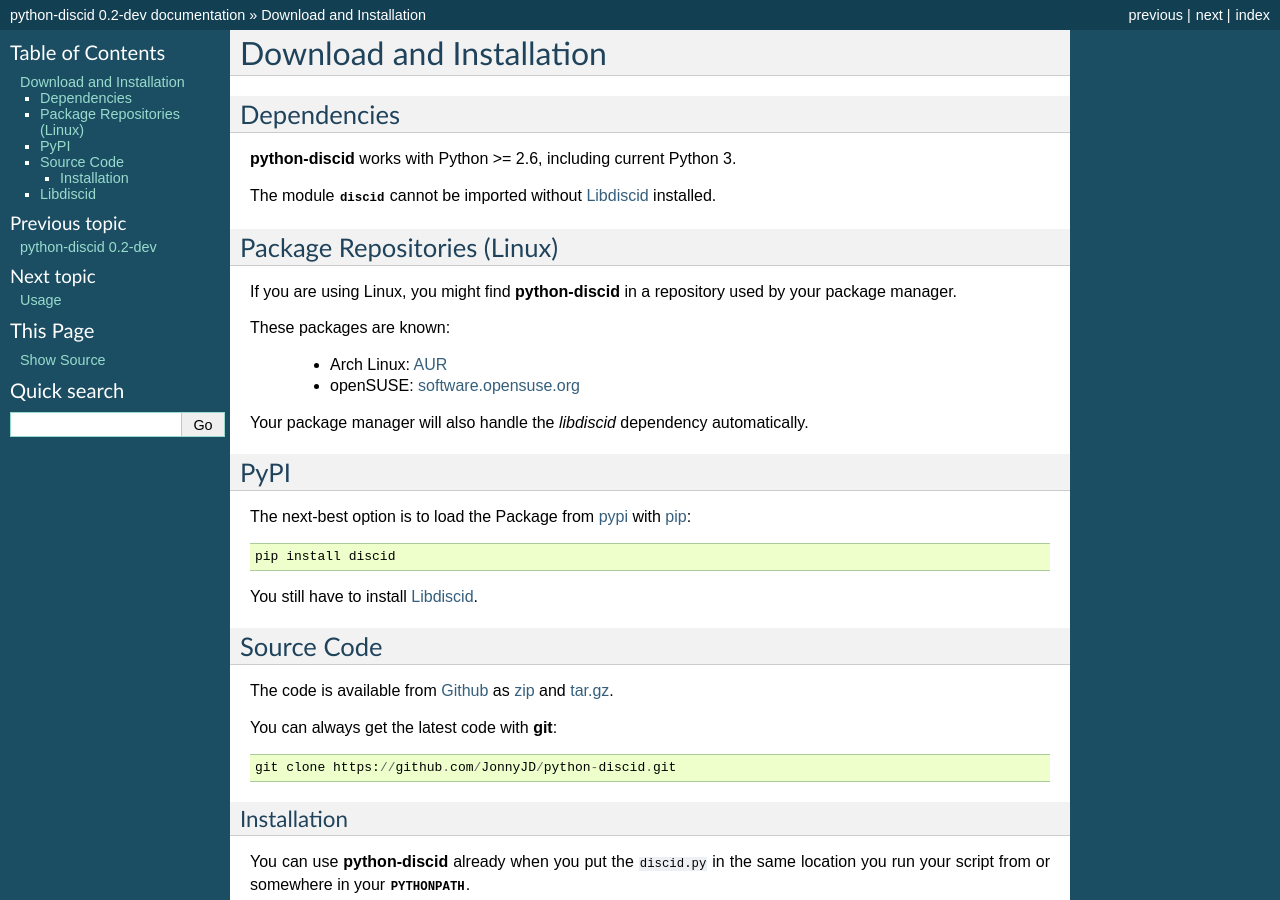
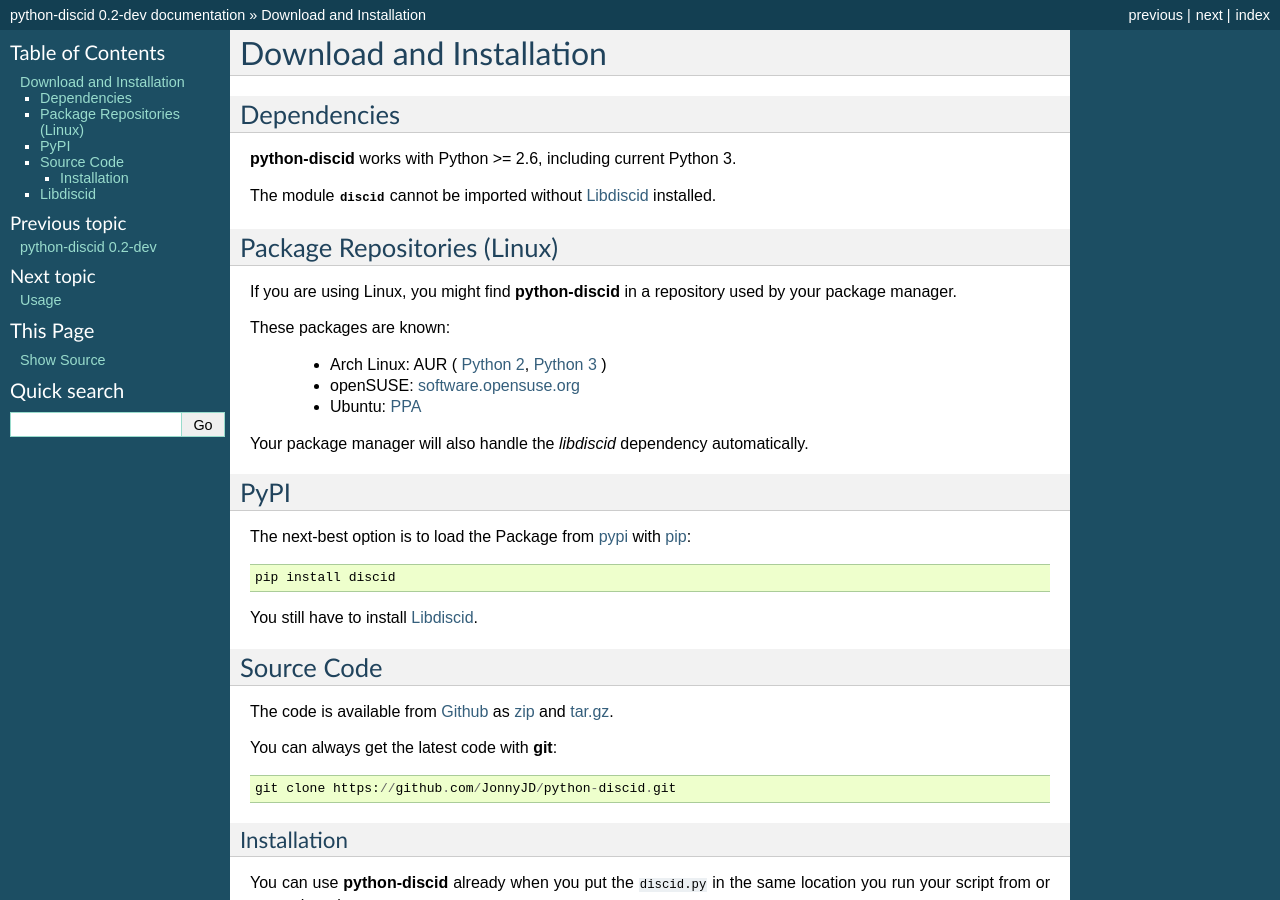
Before and after one commit to JonnyJD/python-discid, a Sphinx documentation site: the page built from doc/install.rst, in a window 1280 px wide and 900 px high. Built offline with Sphinx 7.4.7, drawn with Linux system fonts in a browser that asks for light colours.

Commit message:
doc: link Ubuntu package, python2 on Arch
[ci skip]

```diff
--- a/doc/install.rst
+++ b/doc/install.rst
@@ -17,9 +17,14 @@
 These packages are known:
 
  * Arch Linux:
-   `AUR <https://aur.archlinux.org/packages/python-discid/>`_
+   AUR (
+   `Python 2 <https://aur.archlinux.org/packages/python2-discid/>`_,
+   `Python 3 <https://aur.archlinux.org/packages/python-discid/>`_
+   )
  * openSUSE:
    `software.opensuse.org <http://software.opensuse.org/package/python-discid>`_
+ * Ubuntu:
+   `PPA <https://launchpad.net/~jonnyjd/+archive/python-discid>`_
 
 Your package manager will also handle the *libdiscid* dependency automatically.
 
```
